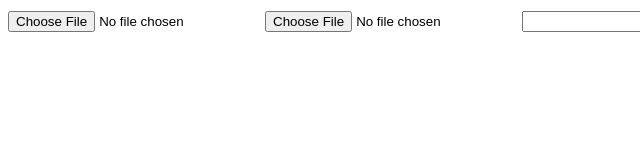
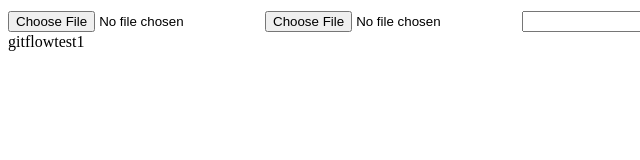
Before and after one commit to jeong-jw/Node.js_Exer, a website: page learn-express/multipart.html in a window 1280 px wide. Shown: the full height of the page, 0-640 px from the left. Drawn offline with Linux system fonts and the light colour scheme.

Commit message:
gitflowtest1

```diff
--- a/learn-express/multipart.html
+++ b/learn-express/multipart.html
@@ -13,5 +13,5 @@
         <button type="submit">업로드</button>
     </form>
 </body>
-
+gitflowtest1
 </html>
```
